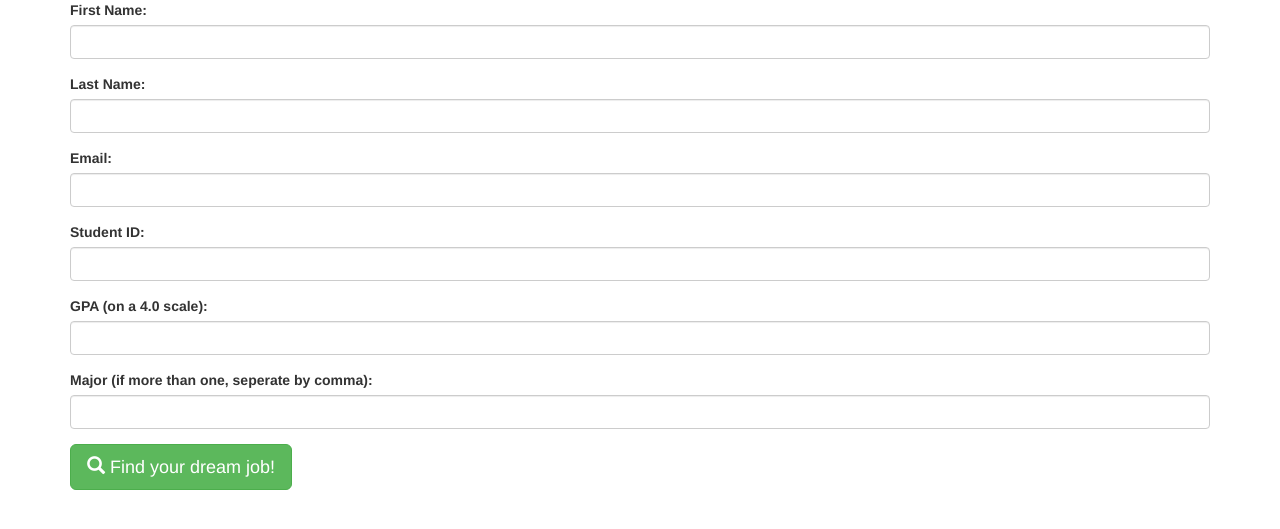
After one commit to rpwilliams/RecruitMe, a Flask app: page /student in a window 1280 px wide. The commit adds this page. Shown: the top 529 px of the page. Run offline with Flask 2, Linux system fonts and the light colour scheme; some libraries are stand-ins or nearby versions.

Commit message:
Added student

```diff
--- /dev/null
+++ b/Nov30Notes.txt
@@ -0,0 +1,6 @@
+Recruiting
+	- Extra feauture: Add companies that already exist
+	- Add salary range
+		- High end low end of salary (dropdown box with range)
+	- Make majors a textbox
+	- Seperate screen for ID?
--- a/app.py
+++ b/app.py
@@ -9,5 +9,9 @@ def index():
 def recruiter():
     return render_template('/recruiter/recruiter.html')
 
+@app.route('/student')
+def student():
+    return render_template('/student/student.html')
+
 if __name__ == '__main__':
   app.run()
--- a/templates/index.html
+++ b/templates/index.html
@@ -12,10 +12,10 @@
 	<div class="container">
 		<div class="jumbotron">
 			<h1>RecruitMe</h1>
-			<p>Connecting college students to their dream jobs since 2016&#174</p>
+			<p>Connecting K-State students to their dream jobs since 2016&#174</p>
 		</div>
 		<h2><small>I am a...</small></h2>
-		<button type="button" class="btn btn-primary btn-lg btn-block">Student</button>
+		<a href="{{ url_for('student') }}" type="button" class="btn btn-primary btn-lg btn-block">Student</as>
 		<a href="{{ url_for('recruiter') }}" type="button" class="btn btn-success btn-lg btn-block">Recruiter</a>
 	</div>
 	</body>
--- a/templates/recruiter/recruiter.html
+++ b/templates/recruiter/recruiter.html
@@ -29,7 +29,6 @@
 					<input type="text" class="form-control" id="comapny">
 				</div>
 			</form>
-
 			<!-- # of employees dropdown -->
 			<div class="dropdown">
 				<p> <b> Number of employees:</b></p>
@@ -45,7 +44,6 @@
 					<li><a href="#">15,000+</a></li>
 				</ul>
 			</div>
-
 			<p></p>
 			<!-- Industry list -->
 			<div class="form-group">
@@ -104,12 +102,11 @@
 					<option>Web Services</option>
 				</select>
 			</div>
-
 			<!-- Major Textbox -->
 			<form>
 				<div class="form-group">
 					<label for="major">Desired Majors (seperate by comma):</label>
-					<input type="text" class="form-control" id="major">
+					<input type="text" class="form-control" id="major" value="" />
 				</div>
 			</form>
 
--- /dev/null
+++ b/templates/student/student.html
@@ -0,0 +1,51 @@
+<!DOCTYPE html>
+<html lang="en">
+	<head>
+		<title> RecruitMe </title>
+		<meta charset="utf-8">
+		<meta name="viewport" content="width=device-width, initial-scale=1">
+		<link rel="stylesheet" href="https://maxcdn.bootstrapcdn.com/bootstrap/3.3.7/css/bootstrap.min.css">
+  		<script src="https://ajax.googleapis.com/ajax/libs/jquery/3.1.1/jquery.min.js"></script>
+  		<script src="https://maxcdn.bootstrapcdn.com/bootstrap/3.3.7/js/bootstrap.min.js"></script>
+	</head>
+	<body>
+		<div class="container">
+			<!-- First Name, Last Name, Email -->
+			<form>
+				<div class="form-group">
+					<label for="first">First Name:</label>
+					<input type="text" class="form-control" id="first">
+				</div>
+				<div class="form-group">
+					<label for="last">Last Name:</label>
+					<input type="text" class="form-control" id="last">
+				</div>
+				<div class="form-group">
+					<label for="email">Email:</label>
+					<input type="text" class="form-control" id="email">
+				</div>
+				<div class="form-group">
+					<label for="id">Student ID:</label>
+					<input type="text" class="form-control" id="id">
+				</div>
+				<div class="form-group">
+					<label for="GPA">GPA (on a 4.0 scale):</label>
+					<input type="text" class="form-control" id="GPA">
+				</div>
+			</form>
+			<!-- Major Textbox -->
+			<form>
+				<div class="form-group">
+					<label for="major">Major (if more than one, seperate by comma):</label>
+					<input type="text" class="form-control" id="major">
+				</div>
+			</form>
+			<!-- Find a candidate button -->
+			<button type="button" class="btn btn-lg btn-success">
+      			<span class="glyphicon glyphicon-search"></span>
+      			Find your dream job!
+    		</button>
+
+		</div>
+	</body>
+</html>
```
